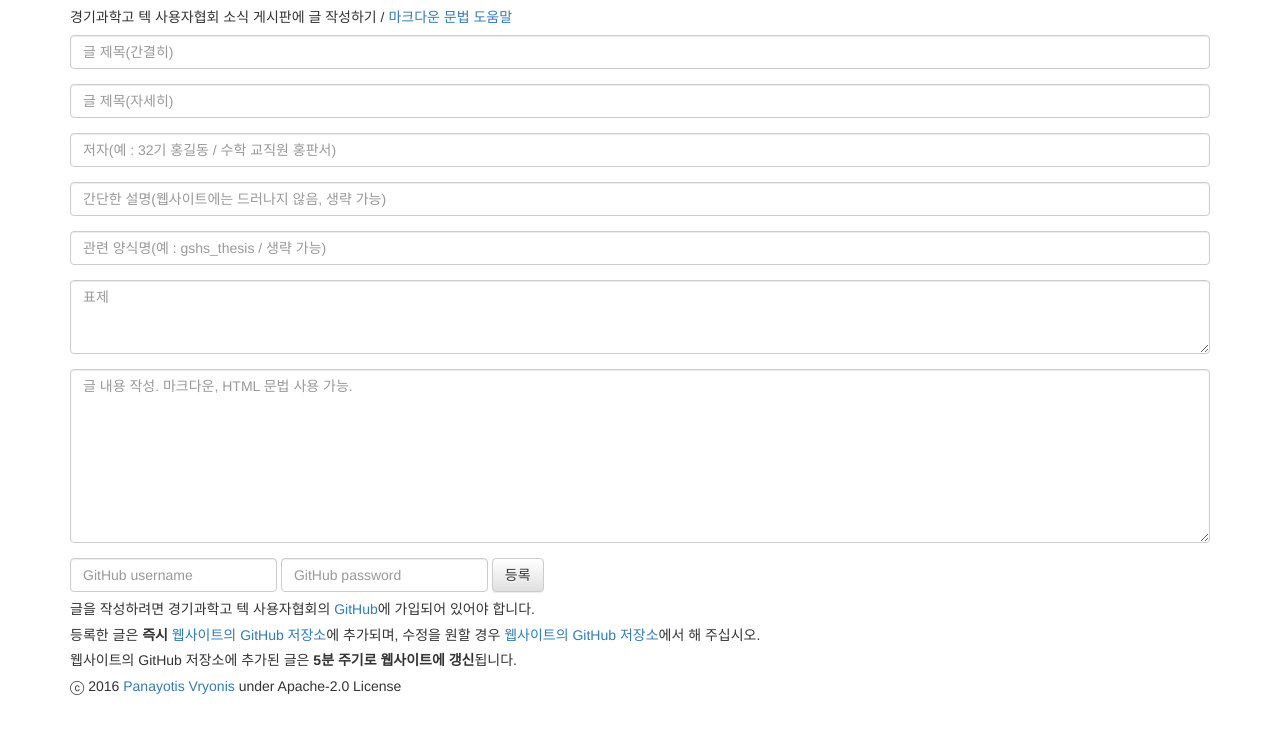
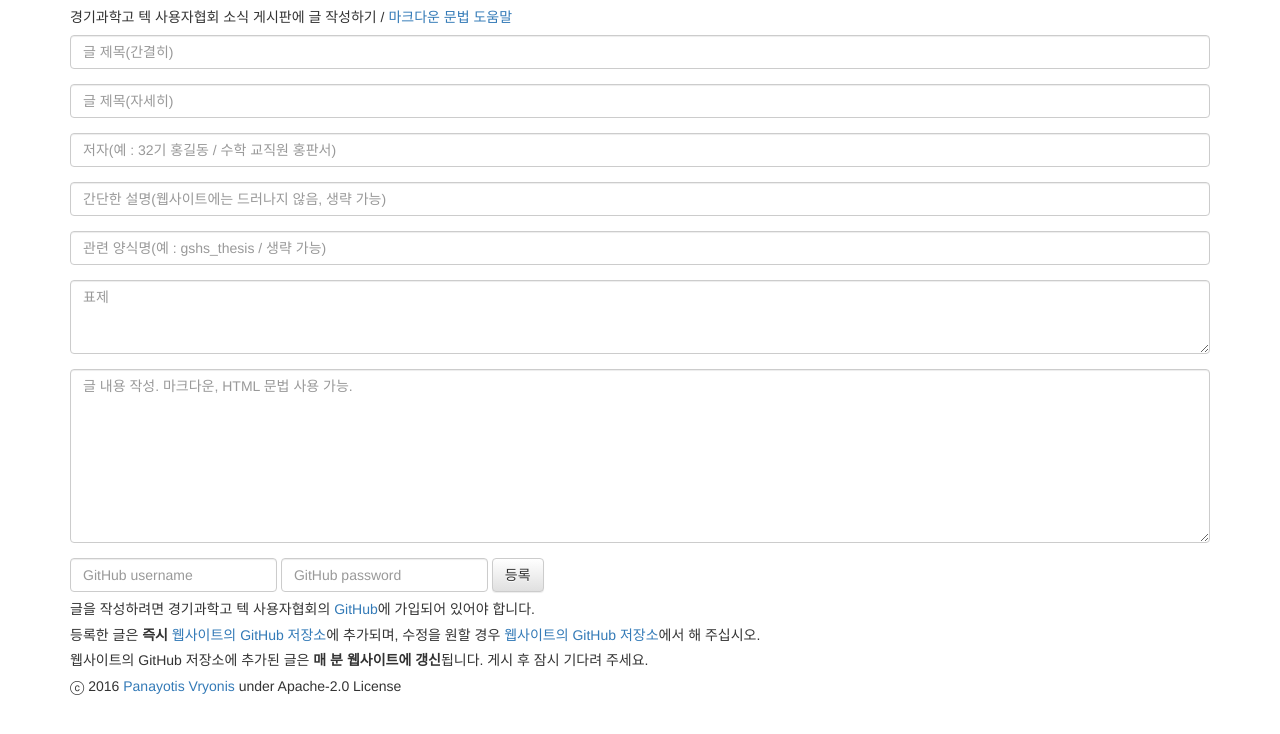
Before and after one commit to gshstexsociety/gshstexsociety.github.io, a Jekyll site: the page built from cms.html, in a window 1280 px wide. Shown: the top 734 px of the page. Built offline with Jekyll 4.4.1, drawn with Linux system fonts in a browser that asks for light colours; nearby versions of some CDN libraries.

Commit message:
글 업데이트 주기 변경
5분 대신 1분

```diff
--- a/cms.html
+++ b/cms.html
@@ -61,7 +61,7 @@
             <br>
             <h5>글을 작성하려면 경기과학고 텍 사용자협회의 <a href="https://github.com/gshslatexintro">GitHub</a>에 가입되어 있어야 합니다.</h5>
             <h5>등록한 글은 <b>즉시</b> <a href="https://github.com/gshslatexintro/latex.gs.hs.kr">웹사이트의 GitHub 저장소</a>에 추가되며, 수정을 원할 경우 <a href="https://github.com/gshslatexintro/latex.gs.hs.kr">웹사이트의 GitHub 저장소</a>에서 해 주십시오.</h5>
-            <h5>웹사이트의 GitHub 저장소에 추가된 글은 <b>5분 주기로 웹사이트에 갱신</b>됩니다.</h5>
+            <h5>웹사이트의 GitHub 저장소에 추가된 글은 <b>매 분 웹사이트에 갱신</b>됩니다. 게시 후 잠시 기다려 주세요.</h5>
             <h5>ⓒ 2016 <a href="https://www.vrypan.net/">Panayotis Vryonis</a> under Apache-2.0 License</h5>
 		</div>
 	</form>
```
